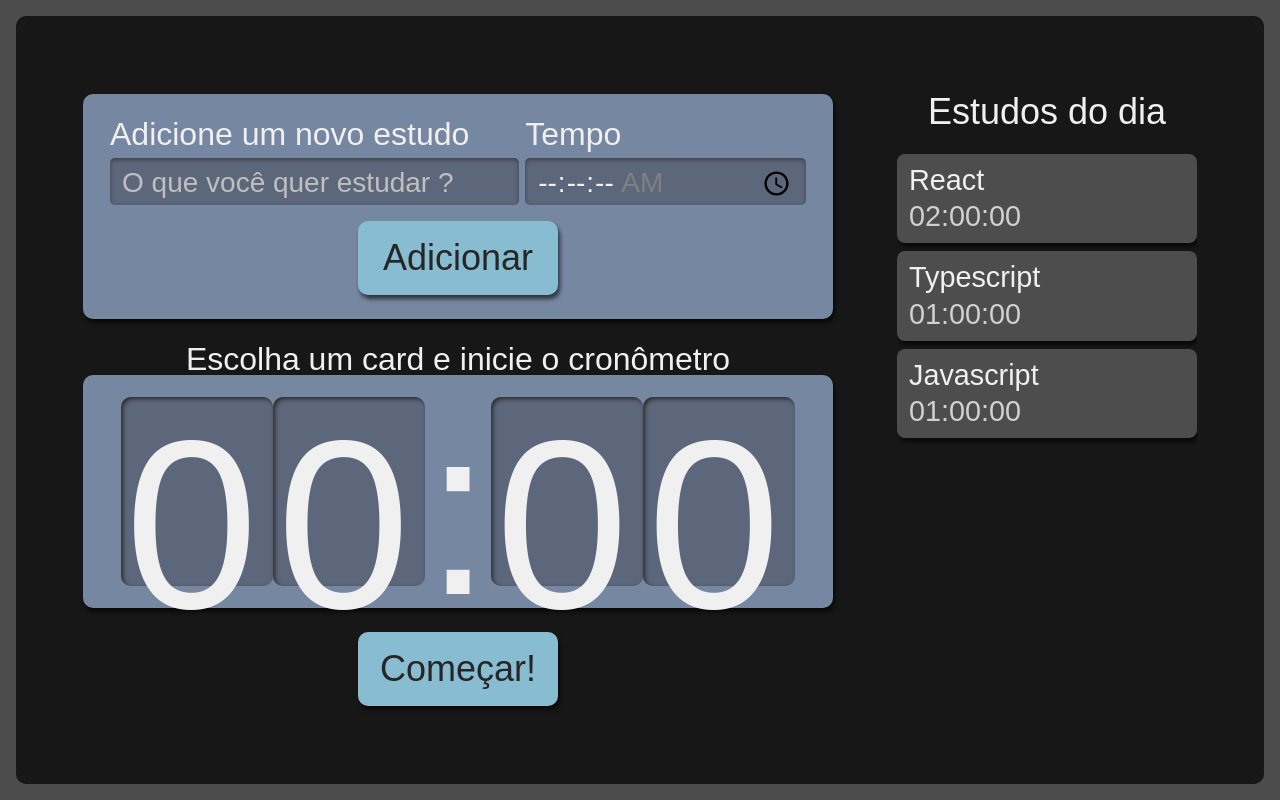
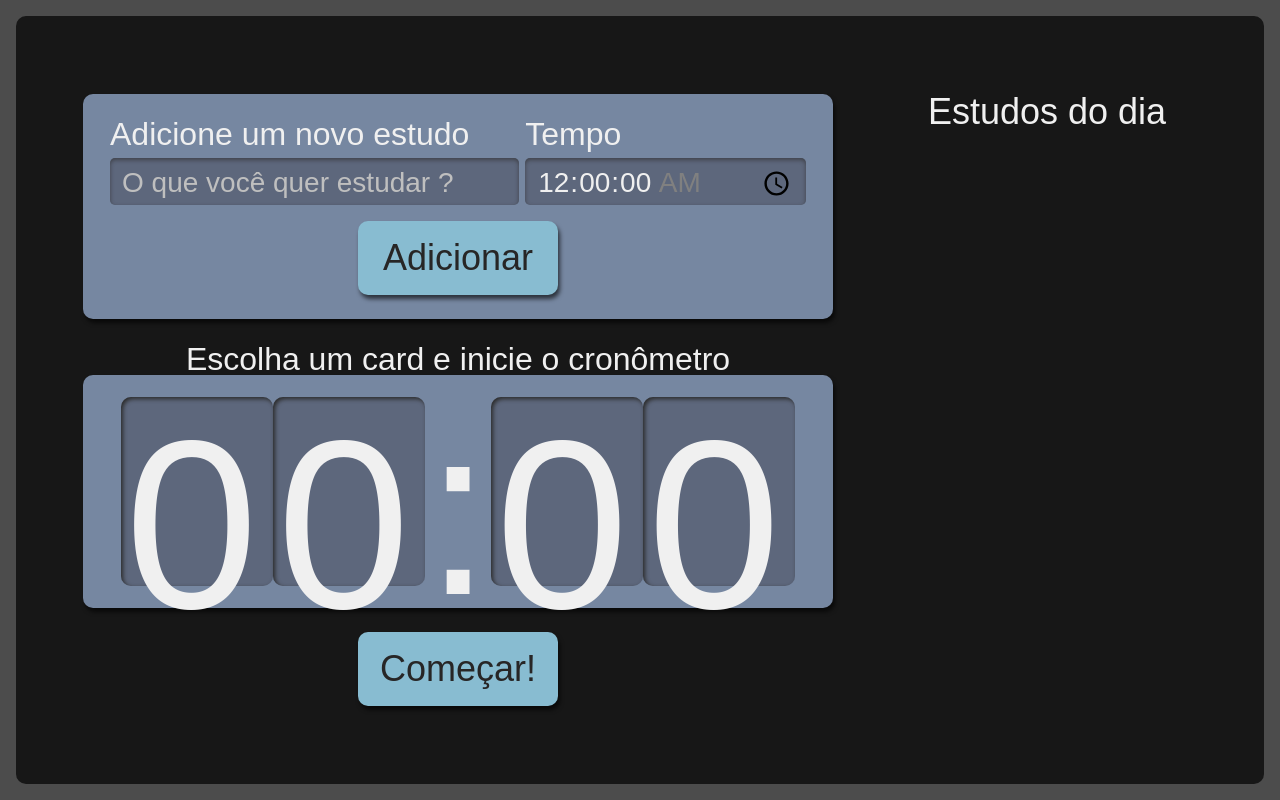
Before and after one commit to Leotrein/studies-list, a React (Create React App) app: page / in a window 1280 px wide. Built offline with nearby package versions, Linux system fonts and the light colour scheme.

Commit message:
useState

```diff
--- a/package.json
+++ b/package.json
@@ -14,6 +14,7 @@
     "react-dom": "^18.2.0",
     "react-scripts": "5.0.1",
     "typescript": "^4.9.5",
+    "uuid": "^9.0.0",
     "web-vitals": "^2.1.4"
   },
   "scripts": {
@@ -41,6 +42,7 @@
     ]
   },
   "devDependencies": {
+    "@types/uuid": "^9.0.2",
     "sass": "^1.65.1",
     "typescript-plugin-css-modules": "^5.0.1"
   }
--- a/src/components/Button/index.tsx
+++ b/src/components/Button/index.tsx
@@ -1,9 +1,16 @@
 import React from "react";
 import style from "./Button.module.scss";
 
-class Botao extends React.Component<React.PropsWithChildren> {
+interface BotaoProps extends React.ButtonHTMLAttributes<HTMLButtonElement> {}
+
+class Botao extends React.Component<BotaoProps> {
   render() {
-    return <button className={style.botao}>{this.props.children}</button>;
+    const { children, ...rest } = this.props;
+    return (
+      <button className={style.botao} {...rest}>
+        {this.props.children}
+      </button>
+    );
   }
 }
 
--- a/src/components/Form/index.tsx
+++ b/src/components/Form/index.tsx
@@ -1,16 +1,41 @@
 import React from "react";
 import Botao from "../Button";
 import style from "./Form.module.scss";
+import { ITarefa } from "../../types/Tarefa";
+import { v4 as uuidv4 } from "uuid";
 
-class Formulario extends React.Component {
+class Formulario extends React.Component<{
+  setTarefas: React.Dispatch<React.SetStateAction<ITarefa[]>>;
+}> {
+  state = {
+    tarefa: "",
+    tempo: "00:00",
+  };
+
+  adicionarTarefa(event: React.FormEvent) {
+    event.preventDefault();
+    this.props.setTarefas((tarefasAntigas) => [
+      ...tarefasAntigas,
+      { ...this.state, selecionado: false, completado: false, id: uuidv4() },
+    ]);
+    this.setState({ tarefa: "", tempo: "00:00" });
+  }
+
   render() {
     return (
-      <form className={style.novaTarefa}>
+      <form
+        className={style.novaTarefa}
+        onSubmit={this.adicionarTarefa.bind(this)}
+      >
         <div className={style.inputContainer}>
           <label htmlFor="tarefa">Adicione um novo estudo</label>
           <input
             type="text"
             name="tarefa"
+            value={this.state.tarefa}
+            onChange={(event) =>
+              this.setState({ ...this.state, tarefa: event.target.value })
+            }
             id="tarefa"
             placeholder="O que você quer estudar ?"
             required
@@ -22,13 +47,17 @@ class Formulario extends React.Component {
             type="time"
             step="1"
             name="tempo"
+            value={this.state.tempo}
+            onChange={(event) =>
+              this.setState({ ...this.state, tempo: event.target.value })
+            }
             id="tempo"
             min="00:00:00"
             max="01:30:00"
             required
           />
         </div>
-        <Botao>Adicionar</Botao>
+        <Botao type="submit">Adicionar</Botao>
       </form>
     );
   }
--- /dev/null
+++ b/src/components/List/Item/Item.module.scss
@@ -0,0 +1,45 @@
+.item {
+    background-color: #4D4D4D;
+    border-radius: 8px;
+    box-shadow: 2px 4px 4px #0000009F;
+    padding: 12px;
+    margin-bottom: 8px;
+    position: relative;
+    cursor: pointer;
+
+    h3 {
+      margin-bottom: 8px;
+      word-break: break-all;
+    }
+
+    span {
+      color: #D0D0D0;
+    }
+
+    @media screen and (min-width:1280px) {
+      font-size: 1.8rem;
+    }
+  }
+
+  .itemSelecionado {
+    background-color: #292929;
+    box-shadow: 2px 4px 4px #0000009F inset;
+  }
+
+  .itemCompletado {
+    background-color: #566F42;
+    cursor: auto;
+
+    .concluido {
+      display: block;
+      background-image: url('../../../assets/img/check-mark.svg');
+      background-repeat: no-repeat;
+      background-size: 38px 38px;
+      position: absolute;
+      top: 50%;
+      right: 12px;
+      transform: translateY(-50%);
+      width: 42px;
+      height: 43px;
+    }
+  }
--- a/src/components/List/Item/index.tsx
+++ b/src/components/List/Item/index.tsx
@@ -1,14 +1,25 @@
-import style from "../List.module.scss";
+import { ITarefa } from "../../../types/Tarefa";
+import style from "./Item.module.scss";
+
+interface Props extends ITarefa {
+  selecionarTarefa: (tarefaSelecionada: ITarefa) => void;
+}
 
 export default function Item({
   tarefa,
   tempo,
-}: {
-  tarefa: string;
-  tempo: string;
-}) {
+  selecionado,
+  completado,
+  id,
+  selecionarTarefa,
+}: Props) {
   return (
-    <li className={style.item}>
+    <li
+      className={`${style.item} ${selecionado ? style.itemSelecionado : ""}`}
+      onClick={() =>
+        selecionarTarefa({ tarefa, tempo, selecionado, completado, id })
+      }
+    >
       <h3>{tarefa}</h3>
       <span>{tempo}</span>
     </li>
--- a/src/components/List/List.module.scss
+++ b/src/components/List/List.module.scss
@@ -27,49 +27,3 @@
       }
     }
   }
-
-  .item {
-    background-color: #4D4D4D;
-    border-radius: 8px;
-    box-shadow: 2px 4px 4px #0000009F;
-    padding: 12px;
-    margin-bottom: 8px;
-    position: relative;
-    cursor: pointer;
-
-    h3 {
-      margin-bottom: 8px;
-      word-break: break-all;
-    }
-
-    span {
-      color: #D0D0D0;
-    }
-
-    @media screen and (min-width:1280px) {
-      font-size: 1.8rem;
-    }
-  }
-
-  .itemSelecionado {
-    background-color: #292929;
-    box-shadow: 2px 4px 4px #0000009F inset;
-  }
-
-  .itemCompletado {
-    background-color: #566F42;
-    cursor: auto;
-
-    .concluido {
-      display: block;
-      background-image: url('../../assets/img/check-mark.svg');
-      background-repeat: no-repeat;
-      background-size: 38px 38px;
-      position: absolute;
-      top: 50%;
-      right: 12px;
-      transform: translateY(-50%);
-      width: 42px;
-      height: 43px;
-    }
-  }
--- a/src/components/List/index.tsx
+++ b/src/components/List/index.tsx
@@ -1,28 +1,20 @@
+import { ITarefa } from "../../types/Tarefa";
 import Item from "./Item";
 import style from "./List.module.scss";
 
-function Lista() {
-  const tarefas = [
-    {
-      tarefa: "React",
-      tempo: "02:00:00",
-    },
-    {
-      tarefa: "Typescript",
-      tempo: "01:00:00",
-    },
-    {
-      tarefa: "Javascript",
-      tempo: "01:00:00",
-    },
-  ];
+interface Props {
+  tarefas: ITarefa[];
+  selecionarTarefa: (tarefaSelecionada: ITarefa) => void;
+  // tipando uma função
+}
 
+function Lista({ tarefas, selecionarTarefa }: Props) {
   return (
     <aside className={style.listaTarefas}>
       <h2>Estudos do dia</h2>
       <ul>
-        {tarefas.map((item, index) => (
-          <Item key={index} {...item} />
+        {tarefas.map((item) => (
+          <Item selecionarTarefa={selecionarTarefa} key={item.id} {...item} />
         ))}
       </ul>
     </aside>
--- a/src/pages/App.tsx
+++ b/src/pages/App.tsx
@@ -1,14 +1,28 @@
+import { useState } from "react";
 import Formulario from "../components/Form";
 import Lista from "../components/List";
 import Cronometro from "../components/Timer";
 import style from "./App.module.scss";
+import { ITarefa } from "../types/Tarefa";
 
 function App() {
+  const [tarefas, setTarefas] = useState<ITarefa[]>([]);
+  const [selecionado, setSelecionado] = useState<ITarefa>();
+
+  function selecionarTarefa(tarefaSelecionada: ITarefa) {
+    setSelecionado(tarefaSelecionada);
+    setTarefas((tarefasAnteriores) =>
+      tarefasAnteriores.map((tarefa) => ({
+        ...tarefa,
+        selecionado: tarefa.id === tarefaSelecionada.id ? true : false,
+      }))
+    );
+  }
   return (
     <div className={style.AppStyle}>
-      <Formulario />
-      <Lista />
-      <Cronometro />
+      <Formulario setTarefas={setTarefas} />
+      <Lista tarefas={tarefas} selecionarTarefa={selecionarTarefa} />
+      <Cronometro selecionado={selecionado} />
     </div>
   );
 }
--- /dev/null
+++ b/src/types/Tarefa.ts
@@ -0,0 +1,7 @@
+export interface ITarefa {
+    tarefa: string;
+    tempo: string;
+    selecionado: boolean;
+    completado: boolean;
+    id: string
+  }
--- a/tsconfig.json
+++ b/tsconfig.json
@@ -6,7 +6,6 @@
       "dom.iterable",
       "esnext"
     ],
-    "noImplicitAny": true,
     "noEmitOnError": true,
     "strictNullChecks": true,
     "allowJs": true,
```
Also changed, not shown: 1 other file (tests, documents, lock files or other folders).
